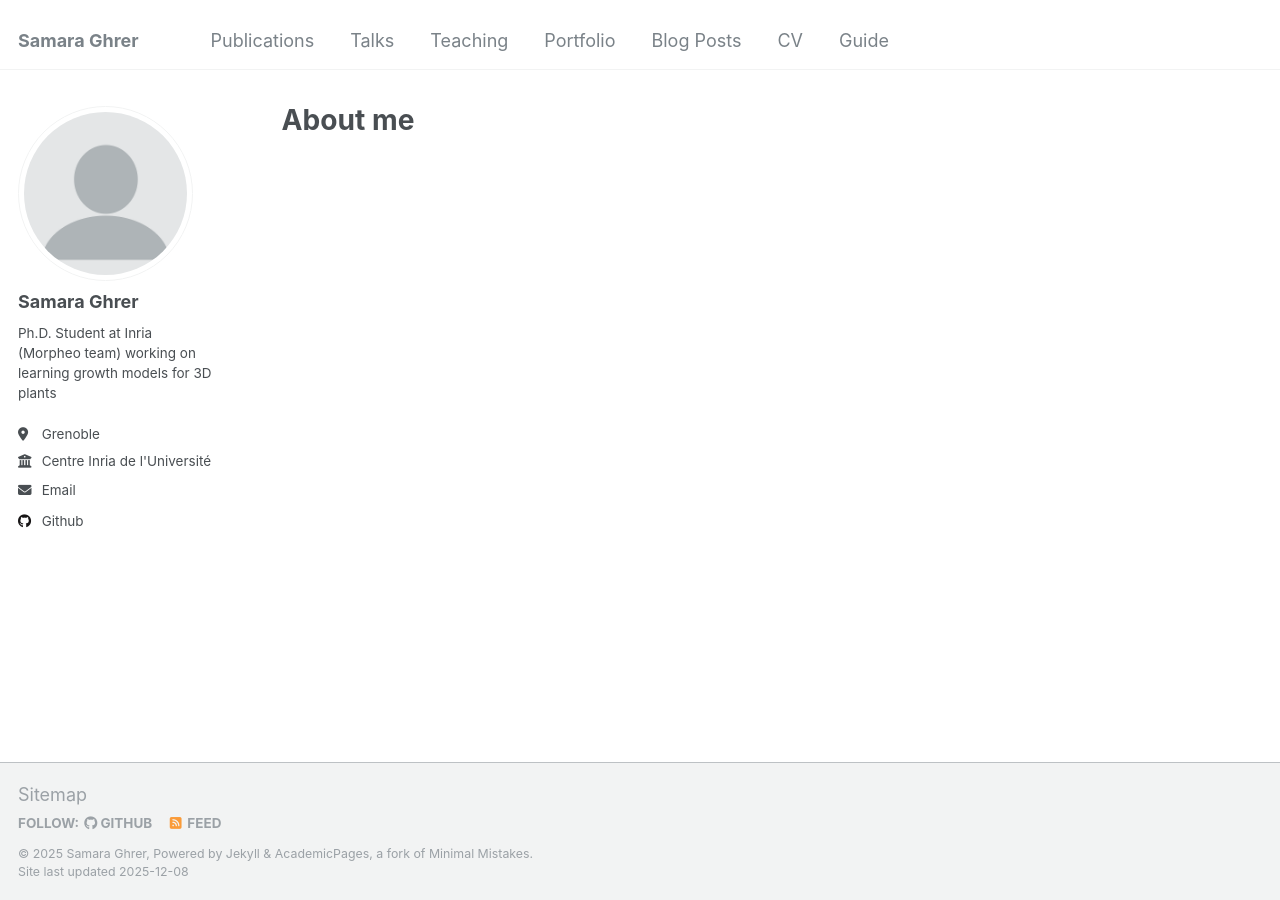
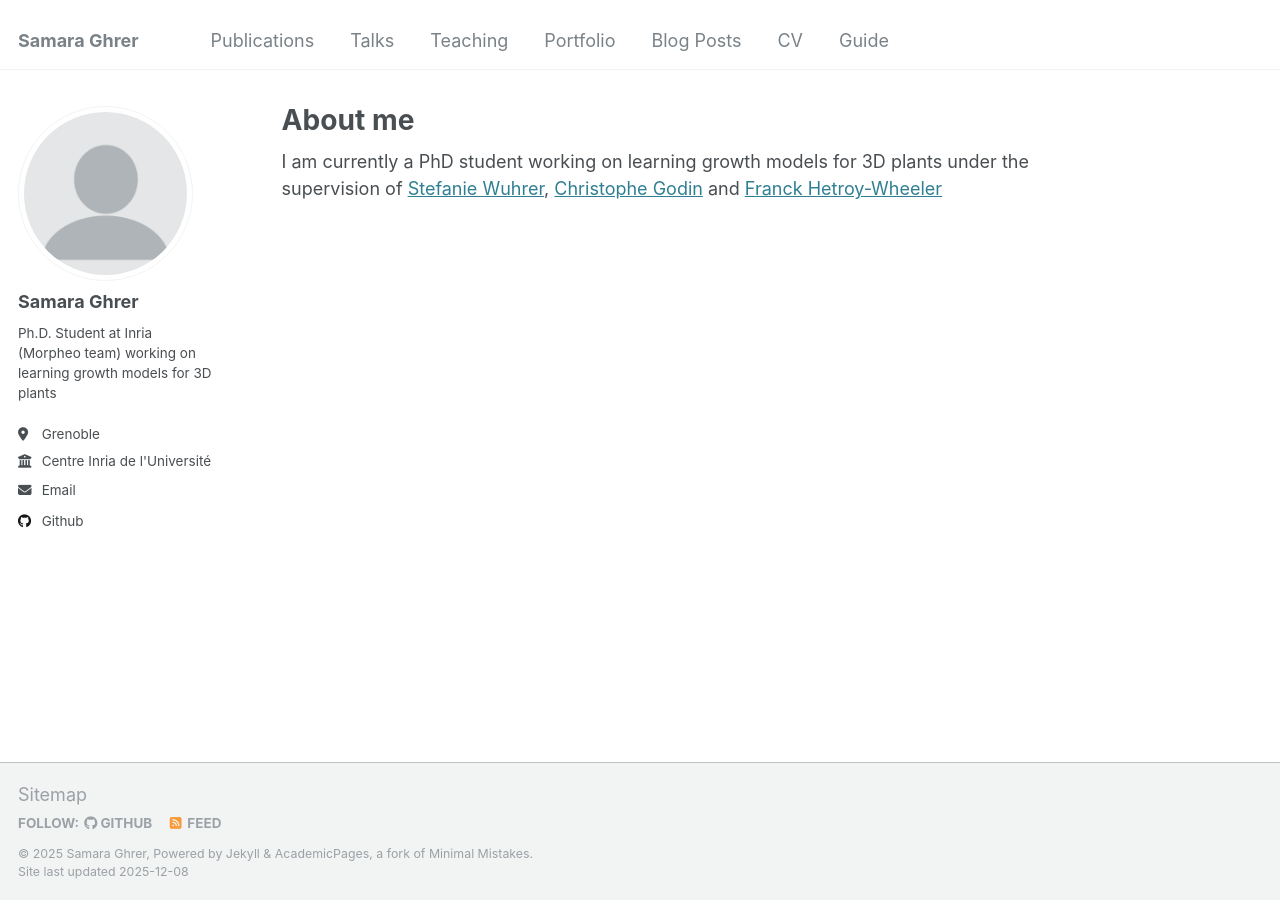
Before and after one commit to samara-ghrer/samara-ghrer.github.io, a Jekyll site: the page built from _pages/about.md, in a window 1280 px wide. Built offline with Jekyll 4.4.1, drawn with Linux system fonts in a browser that asks for light colours.

Commit message:
Update about.md
add supervisors and phd

```diff
--- a/_pages/about.md
+++ b/_pages/about.md
@@ -6,3 +6,4 @@ redirect_from:
   - /about/
   - /about.html
 ---
+ I am currently a PhD student working on learning growth models for 3D plants under the supervision of [Stefanie Wuhrer](https://swuhrer.gitlabpages.inria.fr/website/), [Christophe Godin](https://team.inria.fr/mosaic/welcome/team-members/christophe-godin/) and [Franck Hetroy-Wheeler](https://hetroywheeler.pages.unistra.fr/franck/)
```
